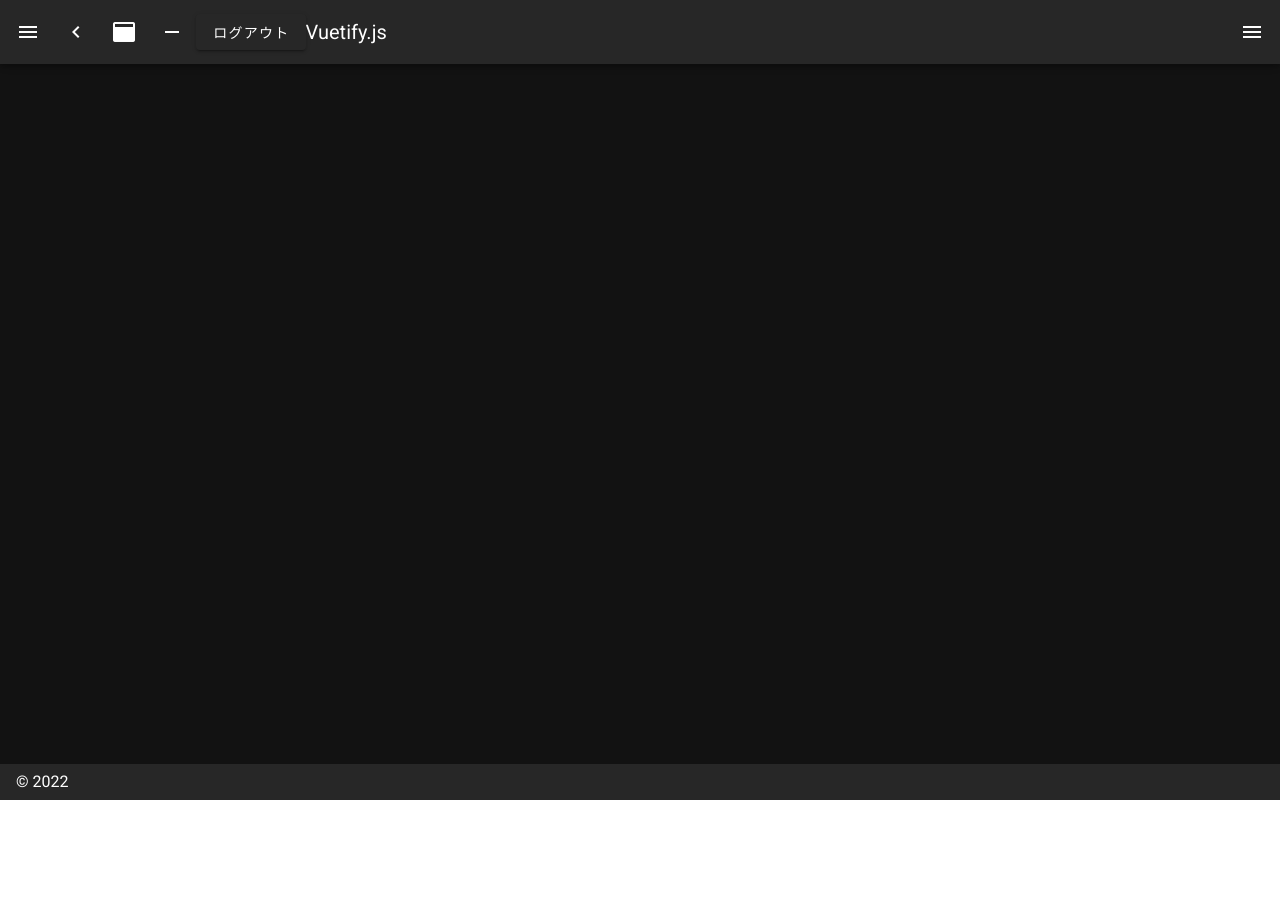
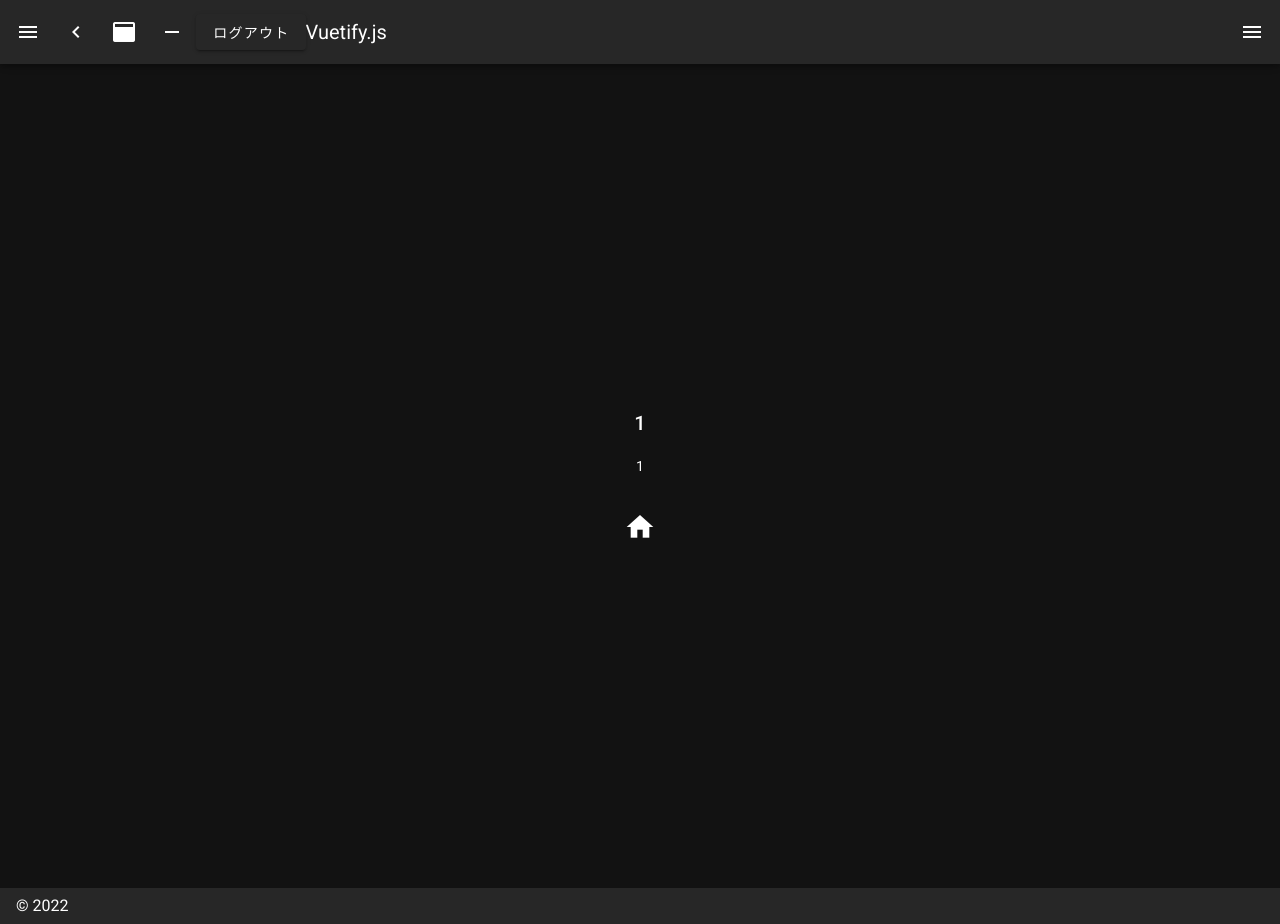
Before and after one commit to HuntingRathalos/portfolio, a Nuxt app in the folder front/: page /errors/1/1 in a window 1280 px wide. Before the commit the page ends 800 px from the top, so only its background shows below. Built offline with nearby package versions, Linux system fonts and the light colour scheme.

Commit message:
axiosのエラーハンドリングをグローバルに行う(プラグイン実装) #14

```diff
--- a/front/nuxt.config.js
+++ b/front/nuxt.config.js
@@ -27,7 +27,9 @@ export default {
   css: [],
 
   // Plugins to run before rendering page: https://go.nuxtjs.dev/config-plugins
-  plugins: [],
+  plugins: [
+    '~/plugins/axios'
+  ],
 
   // Auto import components: https://go.nuxtjs.dev/config-components
   components: true,
--- /dev/null
+++ b/front/pages/errors/_errorCode/_message.vue
@@ -0,0 +1,37 @@
+<template>
+  <v-app dark>
+    <v-container fill-height>
+      <v-row>
+        <v-col cols="12">
+          <v-card-title class="justify-center">
+            {{ $route.params.errorCode }}
+          </v-card-title>
+          <v-card-text class="text-center">
+            {{ $route.params.message }}
+          </v-card-text>
+          <v-card-actions class="justify-center">
+            <v-btn
+              icon
+              x-large
+              @click="redirect"
+            >
+              <v-icon>
+                mdi-home
+              </v-icon>
+            </v-btn>
+          </v-card-actions>
+        </v-col>
+      </v-row>
+    </v-container>
+  </v-app>
+</template>
+<script>
+  export default {
+     methods: {
+      redirect () {
+        return this.$route.name === 'index'
+          ? this.$router.go() : this.$router.push('/')
+      }
+    }
+  }
+</script>
--- /dev/null
+++ b/front/plugins/axios.js
@@ -0,0 +1,8 @@
+export default function ({ $axios, redirect}) {
+  $axios.onError(error => {
+    const errorCode = error.response.data.statusCode
+    const message = error.response.data.message
+
+    redirect(`/errors/${errorCode}/${message}`)
+  })
+}
```
